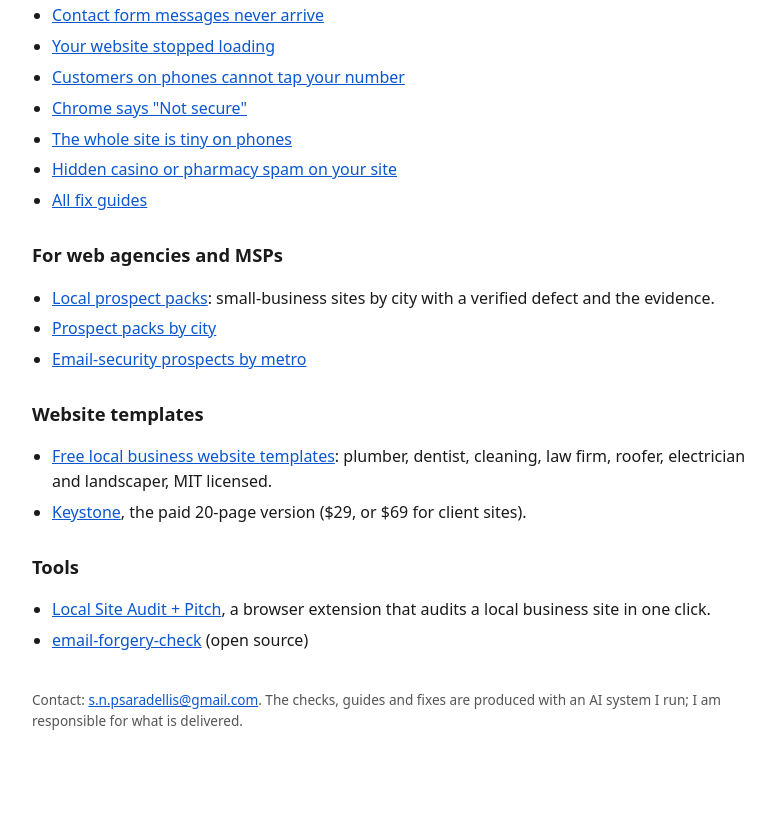
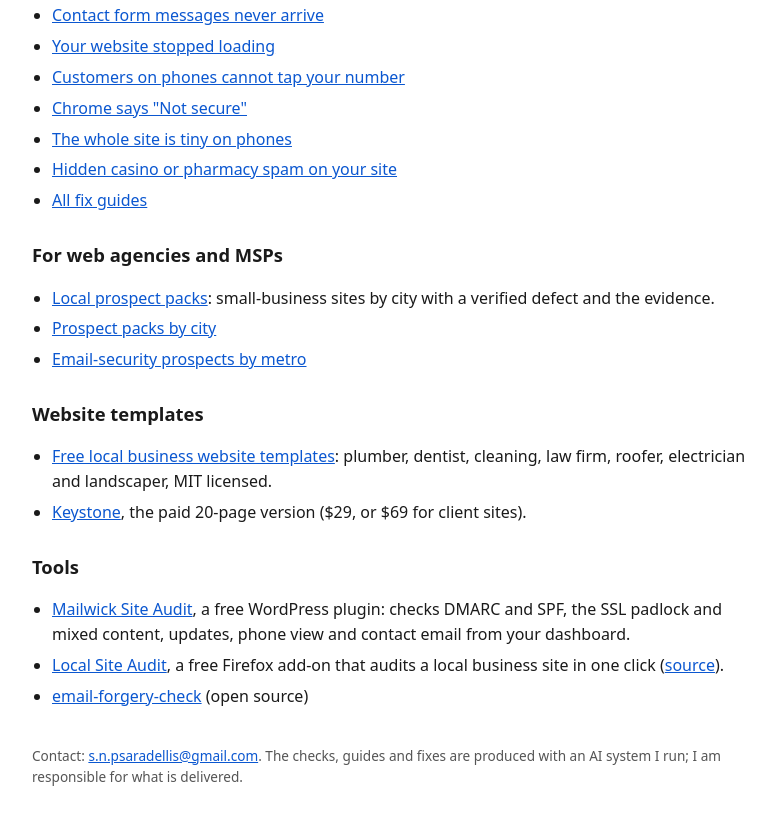
Before and after one commit to Stephen-Psaradellis/stephen-psaradellis.github.io, a plain HTML site: page index.html in a window 1280 px wide. Shown: the part 382-1201 px from the top of the page, without its empty margins (248-1023 px from the left). Before the commit the page ends 1145 px from the top, so only its background shows below. Drawn offline with Linux system fonts and the light colour scheme.

Commit message:
Tools: link the live WordPress plugin and Firefox add-on

```diff
--- a/index.html
+++ b/index.html
@@ -49,7 +49,8 @@ footer{margin-top:36px;font-size:.85rem;color:var(--mute)}
 </ul>
 <h2>Tools</h2>
 <ul>
-<li><a href="https://github.com/Stephen-Psaradellis/local-site-audit">Local Site Audit + Pitch</a>, a browser extension that audits a local business site in one click.</li>
+<li><a href="https://wordpress.org/plugins/mailwick-site-audit/">Mailwick Site Audit</a>, a free WordPress plugin: checks DMARC and SPF, the SSL padlock and mixed content, updates, phone view and contact email from your dashboard.</li>
+<li><a href="https://addons.mozilla.org/en-US/firefox/addon/local-site-audit-pitch/">Local Site Audit</a>, a free Firefox add-on that audits a local business site in one click (<a href="https://github.com/Stephen-Psaradellis/local-site-audit">source</a>).</li>
 <li><a href="https://github.com/Stephen-Psaradellis/email-forgery-check">email-forgery-check</a> (open source)</li>
 </ul>
 <footer>Contact: <a href="mailto:s.n.psaradellis@gmail.com">s.n.psaradellis@gmail.com</a>. The checks, guides and fixes are produced with an AI system I run; I am responsible for what is delivered.</footer>
```
